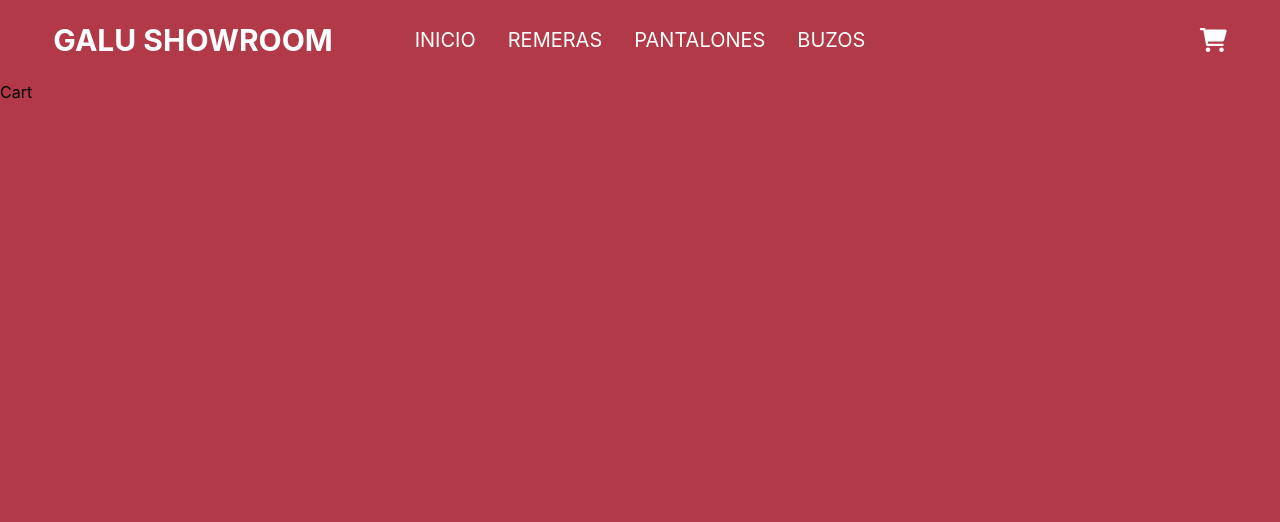
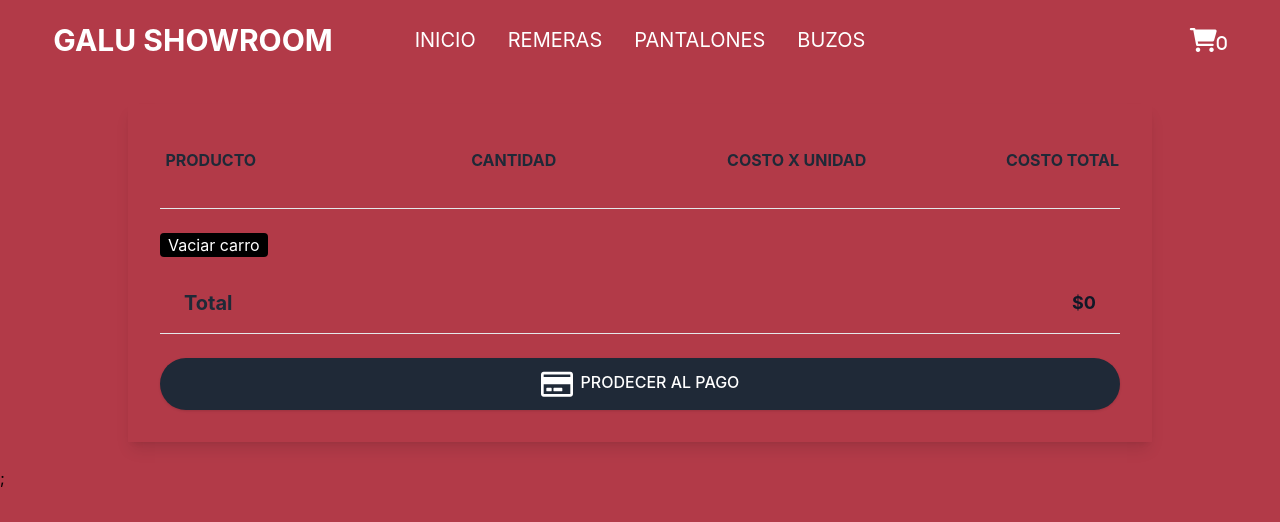
Before and after one commit to LukaLiuzzi/galushowroom, a React (Create React App) app: page /cart in a window 1280 px wide. Shown: the top 522 px of the page. Built offline with nearby package versions, Linux system fonts and the light colour scheme.

Commit message:
cart context, logica del cart, cart component

```diff
--- a/src/App.js
+++ b/src/App.js
@@ -4,10 +4,12 @@ import ItemListContainer from './components/ItemListContainer';
 import ItemDetailContainer from './components/ItemDetailContainer';
 import NotFoundPage from './components/NotFoundPage';
 import Cart from './components/Cart';
+import CartContexProvider from './context/CartContexProvider';
 
 function App() {
 	return (
 		<BrowserRouter>
+			<CartContexProvider>
 				<NavBar />
 				<Routes>
 					<Route path='/' element={<ItemListContainer />} />
@@ -16,6 +18,7 @@ function App() {
 					<Route path='/cart' element={<Cart />} />
 					<Route path='*' element={<NotFoundPage />} />
 				</Routes>
+			</CartContexProvider>
 		</BrowserRouter>
 	);
 }
--- a/src/components/Cart.jsx
+++ b/src/components/Cart.jsx
@@ -1,5 +1,127 @@
-import React from 'react';
+import React, { useContext } from 'react';
+import { CartContext } from '../context/CartContexProvider';
 
 export default function Cart() {
-	return <div>Cart</div>;
+	const {
+		cart,
+		removeItemToCart,
+		updateItemToCart,
+		totalPerItem,
+		total,
+		clearCart,
+	} = useContext(CartContext);
+
+	return (
+		<>
+			<div className='flex justify-center my-6'>
+				<div className='flex flex-col w-full p-8 text-gray-800 bg-red shadow-lg pin-r pin-y md:w-4/5 lg:w-4/5'>
+					<div className='flex-1'>
+						<table className='w-full text-sm lg:text-base' cellSpacing='0'>
+							<thead>
+								<tr className='h-12 uppercase'>
+									<th className='hidden md:table-cell'></th>
+									<th className='text-left'>Producto</th>
+									<th className='lg:text-right text-left pl-5 lg:pl-0'>
+										<span className='lg:hidden' title='Quantity'>
+											Ctd
+										</span>
+										<span className='hidden lg:inline'>Cantidad</span>
+									</th>
+									<th className='hidden text-right md:table-cell'>
+										Costo x unidad
+									</th>
+									<th className='text-right'>Costo total</th>
+								</tr>
+							</thead>
+							<tbody>
+								{cart.map((item) => (
+									<tr key={item.id}>
+										<td className='hidden pb-4 md:table-cell'>
+											<img
+												src={item.image}
+												className='w-40 rounded'
+												alt='Thumbnail'
+											/>
+										</td>
+										<td>
+											<h3 className='text-2xl mb-2 md:ml-4'>{item.name}</h3>
+											<p>{item.description}</p>
+											<form>
+												<button
+													onClick={() => removeItemToCart(item.id)}
+													type='submit'
+													className='text-white md:ml-4'
+												>
+													<small>
+														<i className='fa-solid fa-trash'></i>(quitar)
+													</small>
+												</button>
+											</form>
+										</td>
+										<td className='justify-center md:justify-end md:flex mt-6'>
+											<div className='w-20 h-10'>
+												<div className='relative flex flex-row w-full h-8'>
+													<input
+														type='number'
+														min={1}
+														max={item.stock}
+														defaultValue={item.quantity}
+														onChange={(e) =>
+															updateItemToCart(item.id, e.target.value)
+														}
+														className='w-full font-semibold text-center text-gray-700 bg-gray-200 outline-none focus:outline-none hover:text-black focus:text-black'
+													/>
+												</div>
+											</div>
+										</td>
+										<td className='hidden text-right md:table-cell'>
+											<span className='text-sm lg:text-base font-medium'>
+												${item.price}
+											</span>
+										</td>
+										<td className='text-right'>
+											<span className='text-sm lg:text-base font-medium'>
+												${totalPerItem(item.price, item.quantity)}
+											</span>
+										</td>
+									</tr>
+								))}
+							</tbody>
+						</table>
+						<hr className='pb-6 mt-6' />
+						<button
+							onClick={() => clearCart()}
+							className='bg-black rounded text-white px-2'
+						>
+							Vaciar carro
+						</button>
+						<div className='flex justify-between pt-4 border-b'>
+							<div className='lg:px-4 lg:py-2 m-2 text-lg lg:text-xl font-bold text-center text-gray-800'>
+								Total
+							</div>
+							<div className='lg:px-4 lg:py-2 m-2 lg:text-lg font-bold text-center text-gray-900'>
+								${total}
+							</div>
+						</div>
+						<button className='flex justify-center w-full px-10 py-3 mt-6 font-medium text-white uppercase bg-gray-800 rounded-full shadow item-center hover:bg-gray-700 focus:shadow-outline focus:outline-none'>
+							<svg
+								aria-hidden='true'
+								data-prefix='far'
+								data-icon='credit-card'
+								className='w-8'
+								xmlns='http://www.w3.org/2000/svg'
+								viewBox='0 0 576 512'
+							>
+								<path
+									fill='currentColor'
+									d='M527.9 32H48.1C21.5 32 0 53.5 0 80v352c0 26.5 21.5 48 48.1 48h479.8c26.6 0 48.1-21.5 48.1-48V80c0-26.5-21.5-48-48.1-48zM54.1 80h467.8c3.3 0 6 2.7 6 6v42H48.1V86c0-3.3 2.7-6 6-6zm467.8 352H54.1c-3.3 0-6-2.7-6-6V256h479.8v170c0 3.3-2.7 6-6 6zM192 332v40c0 6.6-5.4 12-12 12h-72c-6.6 0-12-5.4-12-12v-40c0-6.6 5.4-12 12-12h72c6.6 0 12 5.4 12 12zm192 0v40c0 6.6-5.4 12-12 12H236c-6.6 0-12-5.4-12-12v-40c0-6.6 5.4-12 12-12h136c6.6 0 12 5.4 12 12z'
+								/>
+							</svg>
+							<span className='ml-2 mt-5px'>Prodecer al pago</span>
+						</button>
+					</div>
+				</div>
+			</div>
+		</>
+	);
 }
--- a/src/components/CartWidget.jsx
+++ b/src/components/CartWidget.jsx
@@ -1,11 +1,16 @@
-import React from 'react';
+import React, { useContext } from 'react';
 import { Link } from 'react-router-dom';
+import { CartContext } from '../context/CartContexProvider';
 
 const CartWidget = () => {
+	const { cart } = useContext(CartContext);
+
 	return (
 		<>
 			<Link to='/cart'>
-				<i className='fa-solid fa-cart-shopping text-white text-2xl'></i>
+				<i className='fa-solid fa-cart-shopping text-white text-2xl'>
+					<span className='text-base'>{cart.length}</span>
+				</i>
 			</Link>
 		</>
 	);
--- a/src/components/ItemCount.jsx
+++ b/src/components/ItemCount.jsx
@@ -1,25 +1,28 @@
-import React from 'react';
+import React, { useContext } from 'react';
+import { CartContext } from '../context/CartContexProvider';
 
 const ItemCount = ({
-	stock,
-	count,
-	handleAddCount,
-	handleRemoveCount,
+	quantity,
+	handleAddQuantity,
+	handleRemoveQuantity,
 	onAdd,
+	product,
 }) => {
+	const { addItemToCart } = useContext(CartContext);
+
 	return (
 		<>
 			<div className='flex justify-center items-center mt-4'>
 				<div className='flex items-center'>
 					<button
-						onClick={() => handleRemoveCount()}
+						onClick={() => handleRemoveQuantity()}
 						className='bg-gray-400 text-gray-800 font-bold py-2 px-4 rounded'
 					>
 						-
 					</button>
-					<span className='px-2'>{count}</span>
+					<span className='px-2'>{quantity}</span>
 					<button
-						onClick={() => handleAddCount()}
+						onClick={() => handleAddQuantity()}
 						className='bg-gray-400 text-gray-800 font-bold py-2 px-4 rounded'
 					>
 						+
@@ -27,7 +30,10 @@ const ItemCount = ({
 				</div>
 			</div>
 			<button
-				onClick={() => onAdd(count)}
+				onClick={() => {
+					onAdd(quantity);
+					addItemToCart({ ...product, quantity });
+				}}
 				className='bg-gray-400 text-gray-800 font-bold py-2 px-4 rounded block mx-auto mt-4'
 			>
 				Agregar al carrito
--- a/src/components/ItemDetail.jsx
+++ b/src/components/ItemDetail.jsx
@@ -5,16 +5,16 @@ import ItemCount from './ItemCount';
 export default function ItemDetail({ product }) {
 	const { name, price, image, stock, description } = product;
 
-	const [count, setCount] = useState(1);
+	const [quantity, setQuantity] = useState(1);
 	const [totalItems, setTotalItems] = useState(0);
 
 	function onAdd(quantity) {
 		setTotalItems(quantity);
 	}
 
-	function handleAddCount() {
-		if (count < stock) {
-			setCount(count + 1);
+	function handleAddQuantity() {
+		if (quantity < stock) {
+			setQuantity(quantity + 1);
 		} else {
 			alert(
 				'No hay stock suficiente, podes agregar hasta ' + stock + ' unidades'
@@ -22,9 +22,9 @@ export default function ItemDetail({ product }) {
 		}
 	}
 
-	function handleRemoveCount() {
-		if (count > 1) {
-			setCount(count - 1);
+	function handleRemoveQuantity() {
+		if (quantity > 1) {
+			setQuantity(quantity - 1);
 		}
 	}
 
@@ -45,11 +45,11 @@ export default function ItemDetail({ product }) {
 
 						{totalItems === 0 ? (
 							<ItemCount
-								stock={stock}
-								count={count}
-								handleAddCount={handleAddCount}
-								handleRemoveCount={handleRemoveCount}
+								quantity={quantity}
+								handleAddQuantity={handleAddQuantity}
+								handleRemoveQuantity={handleRemoveQuantity}
 								onAdd={onAdd}
+								product={product}
 							/>
 						) : (
 							<Link to='/cart'>
--- /dev/null
+++ b/src/context/CartContexProvider.jsx
@@ -0,0 +1,61 @@
+import React, { createContext, useState } from 'react';
+
+export const CartContext = createContext();
+
+export default function CartContexProvider({ children }) {
+	const [cart, setCart] = useState([]);
+
+	const addItemToCart = (item) => {
+		const foundIndex = cart.findIndex((cartItem) => cartItem.id === item.id);
+		if (foundIndex === -1) {
+			setCart([...cart, { ...item }]);
+		} else {
+			const newCart = [...cart];
+			newCart[foundIndex].quantity += item.quantity;
+			setCart(newCart);
+		}
+	};
+
+	const removeItemToCart = (id) => {
+		const newCart = [...cart];
+		const foundIndex = cart.findIndex((cartItem) => cartItem.id === id);
+		newCart.splice(foundIndex, 1);
+		setCart(newCart);
+	};
+
+	const updateItemToCart = (id, quantity) => {
+		const newCart = [...cart];
+		const foundIndex = cart.findIndex((cartItem) => cartItem.id === id);
+		newCart[foundIndex].quantity = quantity;
+		setCart(newCart);
+	};
+
+	const total = cart.reduce((acc, item) => acc + item.price * item.quantity, 0);
+
+	const totalPerItem = (price, quantity) => {
+		return price * quantity;
+	};
+
+	const clearCart = () => {
+		setCart([]);
+	};
+
+	return (
+		<>
+			<CartContext.Provider
+				value={{
+					cart,
+					addItemToCart,
+					removeItemToCart,
+					clearCart,
+					updateItemToCart,
+					totalPerItem,
+					total,
+				}}
+			>
+				{children}
+			</CartContext.Provider>
+			;
+		</>
+	);
+}
```
Lines whose indentation alone changed are shown as unchanged.
